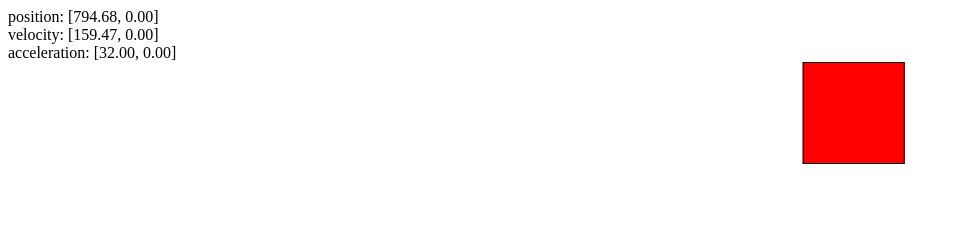
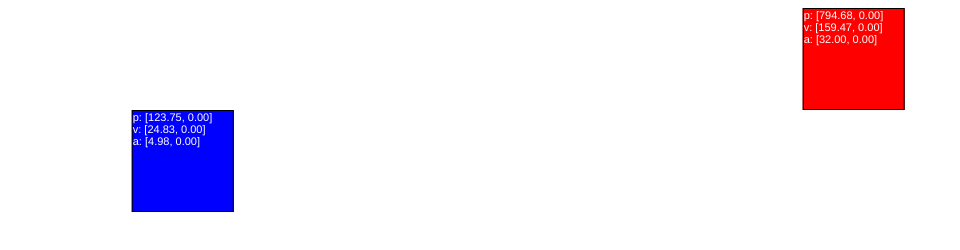
Before and after one commit to JesseAldridge/physics, a plain HTML site: page index.html in a window 1280 px wide. Shown: the whole page, without its empty margins (0-960 px from the left). Drawn offline with Linux system fonts and the light colour scheme.

Commit message:
two objects

```diff
--- a/index.html
+++ b/index.html
@@ -1,35 +1,45 @@
 <style>
-  #the-object {
+  .object {
     width: 100px;
     height: 100px;
-    background: red;
     border: solid 1px;
   }
 
   body {
     overflow: hidden;
   }
+
+  .vector-text {
+    color: white;
+    font-size: 11px;
+    font-family: Helvetica;
+  }
 </style>
 
 <body>
-  <div id="position"></div>
-  <div id="velocity"></div>
-  <div id="acceleration"></div>
-
-  <div id="the-object">
-  </div>
 </body>
 
 <script type="text/javascript">
 
-const object = {
+const objects = [
+  {
+    id: 0,
     position: [0,0],
     velocity: [0,0],
     acceleration: [32,0],
-};
+    color: '#ff0000',
+  },
+  {
+    id: 1,
+    position: [0,0],
+    velocity: [0,0],
+    acceleration: [0,0],
+    color: '#0000ff',
+  }
+];
 
 let start = null;
-const object_el = document.getElementById('the-object'),
+const body_el = document.getElementsByTagName("BODY")[0],
       position_el = document.getElementById('position'),
       velocity_el = document.getElementById('velocity'),
       acceleration_el = document.getElementById('acceleration');
@@ -50,14 +60,34 @@ function vector_to_string(vector) {
 }
 
 function set_html(object, key) {
-  document.getElementById(key).innerHTML = `${key}: ${vector_to_string(object[key])}`;
+  const child_el = object.dom_element.querySelector('.' + key);
+  child_el.innerHTML = `${key[0]}: ${vector_to_string(object[key])}`;
 }
+
+objects.forEach(function(object) {
+  const vector_els = (
+    '<div class="vector-text position"></div>\n' +
+    '<div class="vector-text velocity"></div>\n' +
+    '<div class="vector-text acceleration"></div>'
+  );
+
+  const object_el = document.createElement('div');
+  object_el.className = 'object';
+  object_el.style.background = object.color;
+  object_el.innerHTML = vector_els;
+  body_el.appendChild( object_el );
+
+  object.dom_element = object_el;
+});
 
 function step(timestamp) {
   if (!start)
     start = timestamp;
   const time = (timestamp - start) / 1000;
 
+  objects[1].acceleration = [time, 0];
+
+  objects.forEach(function(object) {
     // velocity = acceleration * time
     // position = velocity * time
     set_vector(object, 'velocity', scale_vector(object.acceleration, time));
@@ -67,9 +97,10 @@ function step(timestamp) {
     for(let i = 0; i < keys.length; i++)
       set_html(object, keys[i]);
 
-  object_el.style.transform = (
+    object.dom_element.style.transform = (
       `translateX(${object.position[0]}px) translateY(${object.position[1]}px)`
     );
+  });
   window.requestAnimationFrame(step);
 }
 
```
Lines whose indentation alone changed are shown as unchanged.
